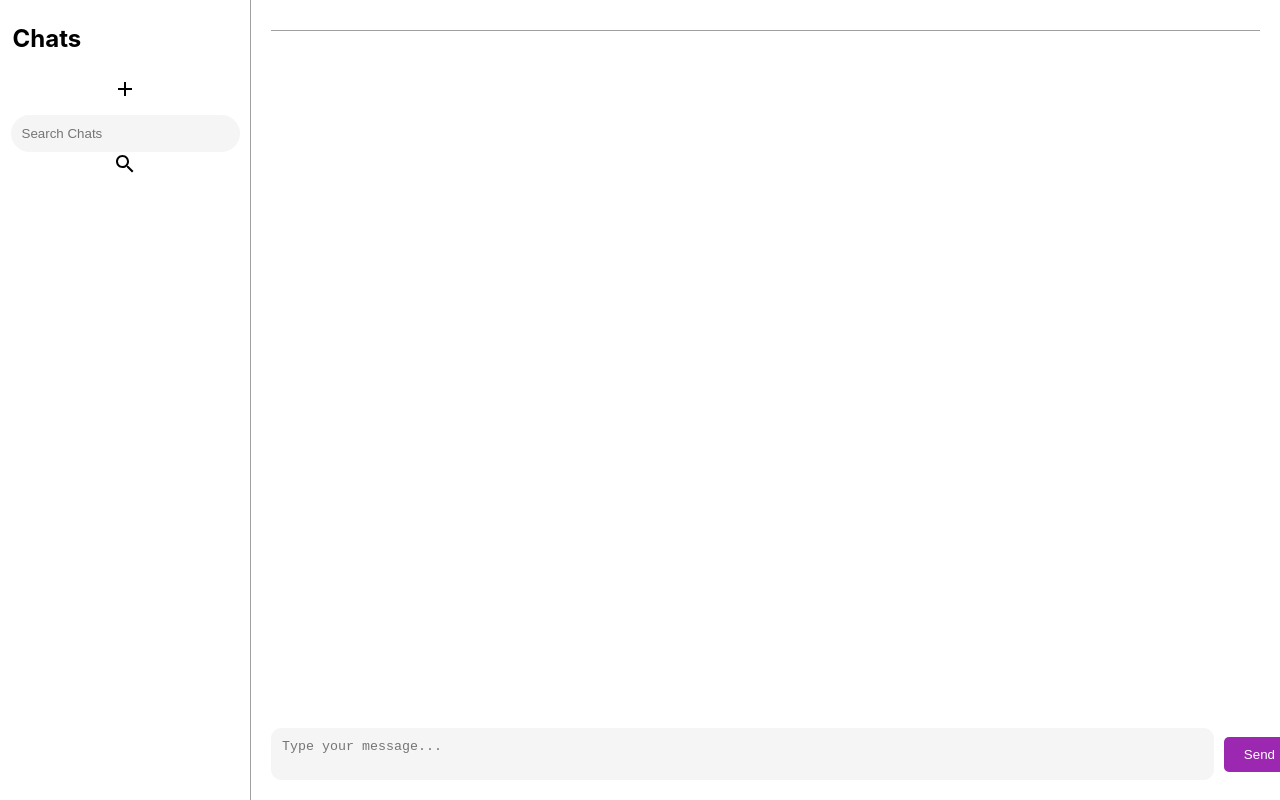
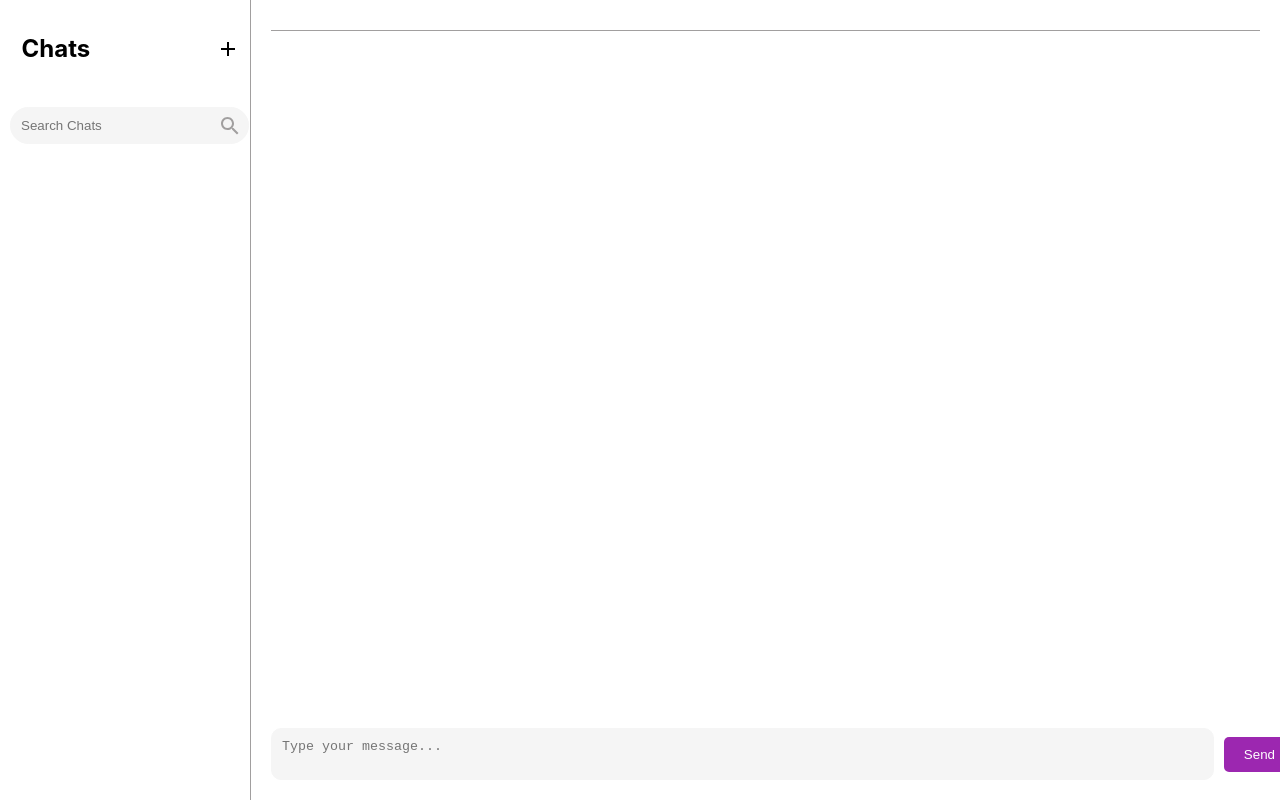
Before and after one commit to priyanair9/chat-app, a React (Create React App) app in the folder client/: page /chats in a window 1280 px wide. Built offline with nearby package versions, Linux system fonts and the light colour scheme.

Commit message:
Fixed searchbar

```diff
--- a/client/src/App.css
+++ b/client/src/App.css
@@ -110,6 +110,15 @@
   width: 250px;
   background-color: white;
   border-right: 0.5px solid #A19F9F;
+  display: flex;
+  flex-direction: column;
+}
+
+.sidebar-header {
+  display: flex;
+  justify-content: space-between; /* Align items to the ends */
+  align-items: center; /* Align items vertically */
+  padding: 10px;
 }
 
 .sidebar .title {
@@ -121,15 +130,29 @@
 /* Search bar */
 .search-bar {
   padding: 10px;
+  align-items: center;
+  position: relative; /* Positioning context for absolute positioning */
+  display: inline-block; /* Make the container shrink-to-fit */
 }
 
 .search-bar input {
+  flex: 1;
   width: 90%;
   padding: 10px;
   border: 1px solid #F5F5F5;
   background-color: #F5F5F5;
   border-radius: 50px;
   outline: none;
+  margin-right: 8px;
+  padding-right: 20px; /* Adjust to leave space for the icon */
+}
+
+.search-icon {
+  position: absolute;
+  top: 50%; /* Position vertically centered */
+  right: 8px; /* Adjust to align with the right edge of the input */
+  transform: translateY(-50%); /* Center vertically */
+  cursor: pointer;
 }
 
 /* Chat list */
--- a/client/src/pages/ChatsPage.js
+++ b/client/src/pages/ChatsPage.js
@@ -7,11 +7,13 @@ function ChatsPage(props) {
         <div className="chat-container">
         {/* Sidebar for chats */}
         <div className="sidebar">
-            <h3 className='title'>Chats</h3>
-            <AddIcon className='new-chat-button'/>
+            <div className="sidebar-header">
+                <h3 className='title'>Chats</h3>
+                <AddIcon className='new-chat-button' />
+            </div>
           <div className="search-bar">
             <input type="text" placeholder="Search Chats"></input>
-            <SearchIcon/>
+            <SearchIcon className='search-icon' style={{ color: 'A19F9F' }}/>
           </div>
           <div className="chat-list">
             {/*  List of chats */}
```
